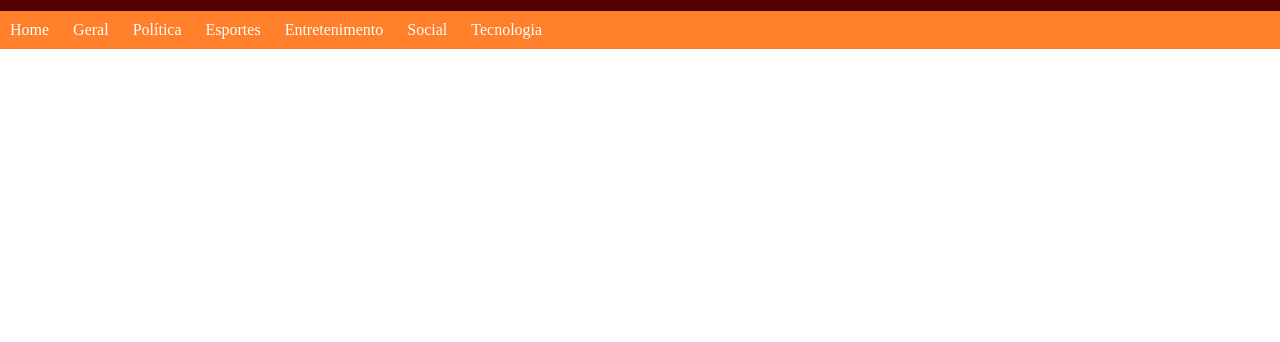
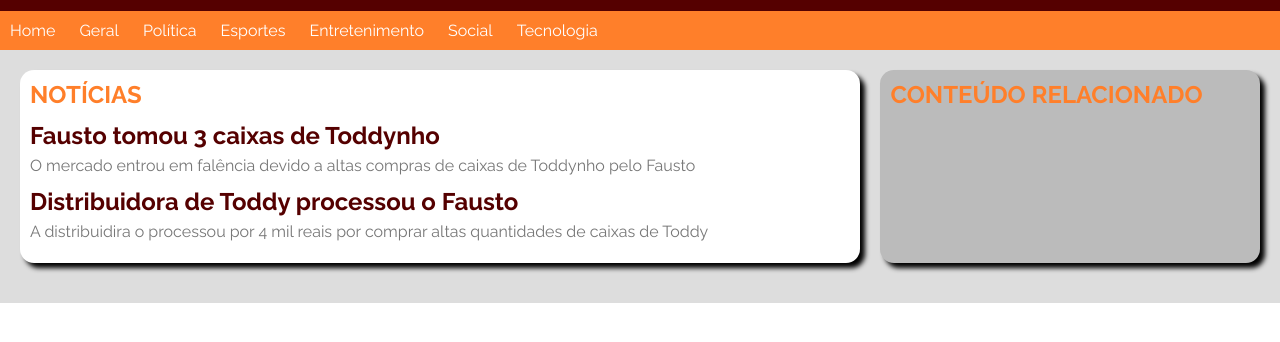
Before and after one commit to NicksAlphaPro/dw1-2021-1, a plain HTML site: page index.html in a window 1280 px wide. Shown: the part 138-480 px from the top of the page. Drawn offline with Linux system fonts and the light colour scheme.

Commit message:
Continuação com Portal de Notícias - Quebrada On Line

```diff
--- a/index.html
+++ b/index.html
@@ -25,12 +25,31 @@
     </nav>
 
     <div id="content"> <!-- Área de conteúdo -->
-        <article> <!-- Artigo principal -->
+        <section id="principal"> <!-- Artigo principal -->
 
-        </article>
-        <aside> <!-- Assunto secundário -->
+            <h1>Notícias</h1>
 
-        </aside>
+            <article>
+
+                <h1><a href="#">Fausto tomou 3 caixas de Toddynho</a></h1>
+                <p>O mercado entrou em falência devido a altas compras de caixas de Toddynho pelo Fausto</p>
+
+            </article>
+
+            <article>
+
+                <h1><a href="#">Distribuidora de Toddy processou o Fausto</a></h1>
+                <p>A distribuidira o processou por 4 mil reais por comprar altas quantidades
+                de caixas de Toddy</p>
+
+            </article>
+        </section>
+
+        <section id="secundario"> <!-- Assunto secundário -->
+
+            <h1>Conteúdo relacionado</h1>
+
+        </section>
     </div>
 
     <footer> <!-- Rodapé -->
--- a/style.css
+++ b/style.css
@@ -1,26 +1,92 @@
-/* CSS reset */
-* { /* Todos os elementos */
+@import url('https://fonts.googleapis.com/css2?family=Raleway:ital,wght@0,400;0,700;1,400;1,700&display=swap');
+/* CSS Reset */
+:root   {
+    --cor-primaria: #550000;
+    --cor-secundaria: #FF7F2A;
+    --cor-fundo-clara: #DDDDDD;
+    --cor-fundo-escura: #BBBBBB;
+    --cor-texto-clara: #FFFFFF;
+    --cor-texto-escura: #777777;
+}
+
+*{
     padding: 0;
     margin: 0;
+    font-family: Raleway, Calibri, Arial, 'Times New Roman';
+}
 
-    /*Exmplos de família sem serifa
-    font-family: 'Calibri', 'Arial', sans; */
+html{
+    font-size: 16px;
+}
 
-    /*Exmplos de família sem serifa
-    font-family: 'Times New Roman', serif; */
+a {
+    color: var(--cor-primaria);
+    text-decoration: none;
+}
+
+a:hover {
+    color: var(--cor-secundaria);
+    text-decoration: underline;
 }
 
 header {
-    background-color: #550000;
+    background-color: var(--cor-primaria);
     padding: 10px 20px;
 }
 
-nav ul li {
+nav ul li{
     display: inline-block;
     margin: 10px;
 }
 
 nav {
-    background-color: #FF7F2A;
-    color: #FFFFFF
+    background-color: var(--cor-secundaria);
+    color: var(--cor-texto-clara);
 }
+
+#content {
+    background-color: var(--cor-fundo-clara);
+    padding: 20px;
+    display: flex; /* este elemento e seus filhos usarão flexbox */
+    flex-direction: row
+}
+
+section {
+    background-color: var(--cor-texto-clara);
+    padding: 10px;
+    margin-bottom: 20px;
+    border-radius: 14px;
+    box-shadow: 5px 5px 5px rgba(0, 0, 0, 1); /* Sombra (drop-down shadow)*/
+    flex-grow: 1;
+}
+
+#principal {
+    flex-grow: 3; /* flex-grow unidades de largura */
+}
+
+#secundario {
+    margin-left: 20px;
+    background-color: var(--cor-fundo-escura);
+}
+
+section article {
+    margin: 12px 0;
+}
+
+section > h1 { /* Apenas em h1 filhos diretos da section*/
+    text-transform: uppercase;
+    color: var(--cor-secundaria);
+}
+
+article > h1 {
+    font-size: 1.5rem;
+    margin-bottom: 6px;
+}
+
+article > h1 > a {
+    font-size: 1.5rem;
+}
+
+article > p {
+    color: var(--cor-texto-escura);
+}
```
